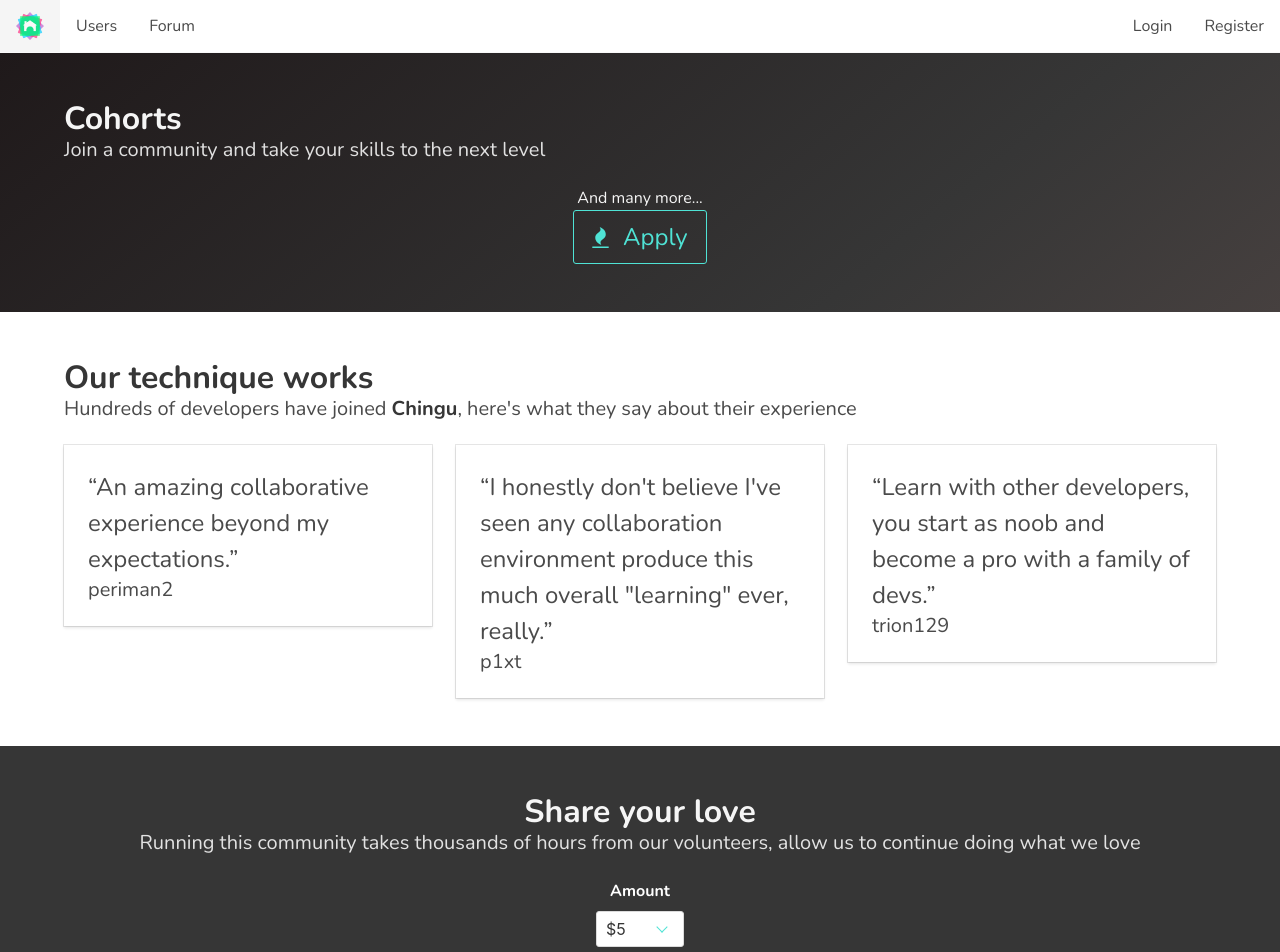
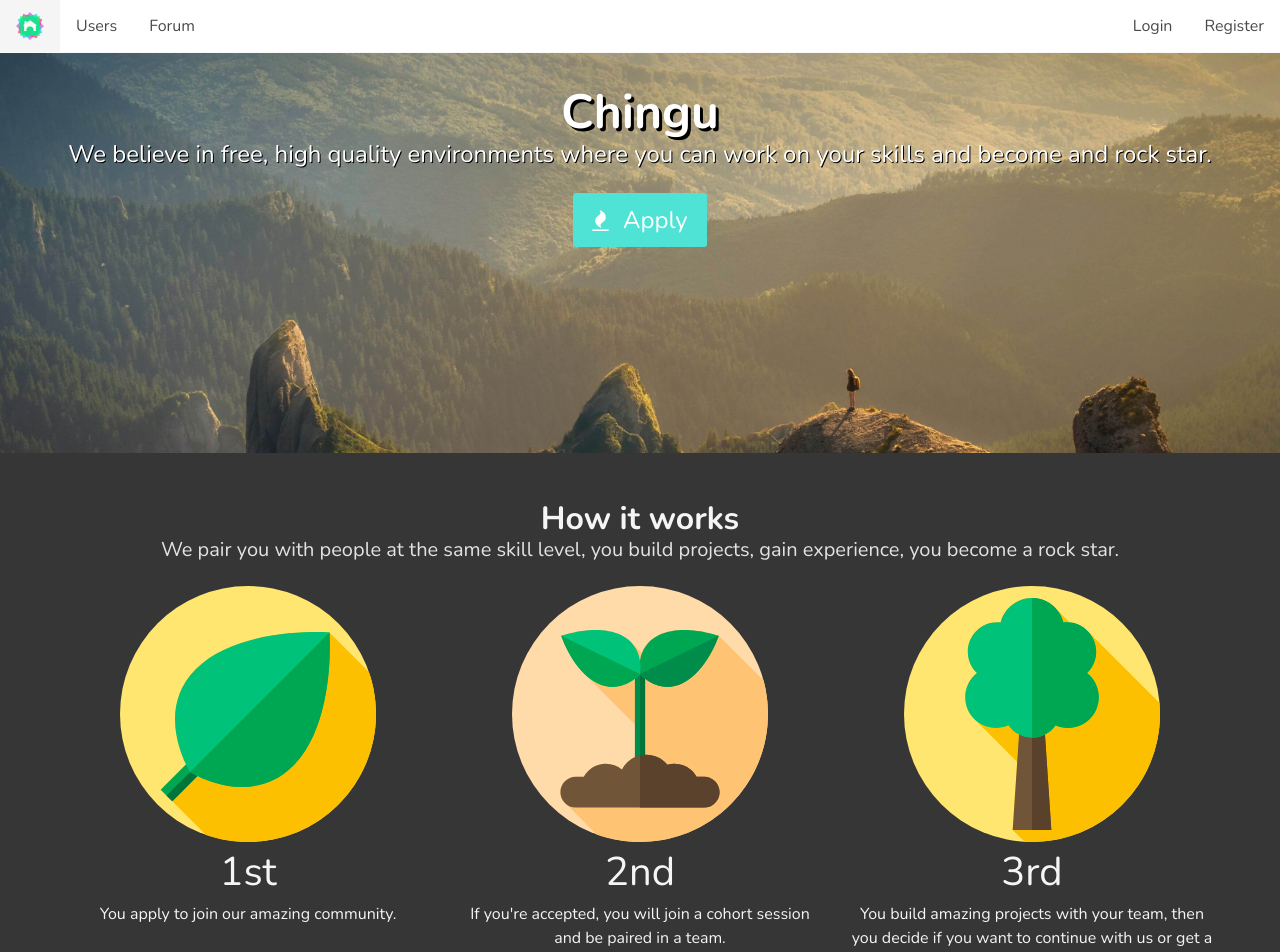
Before and after one commit to Chingu-cohorts/ChinguDevelopersNetwork, a Vue app in the folder client/: page / in a window 1280 px wide. Shown: the top 952 px of the page. Built offline with nearby package versions, Linux system fonts and the light colour scheme.

Commit message:
Redesign home page

```diff
--- a/client/src/components/Home.vue
+++ b/client/src/components/Home.vue
@@ -1,32 +1,59 @@
 <template>
   <div class="home">
-    <section class="hero is-dark is-bold banner">
+    <section class="banner">
+      <div class="container has-text-centered">
+
+        <h1 class="title is-size-1">Chingu</h1>
+        <p class="subtitle is-size-4">We believe in free, high quality environments where you can work on your skills and become and rock star.</p>
+
+        <div class="block">
+          <a class="button is-primary is-large" style="color: #fff;">
+            <span class="icon">
+              <i class="fa fa-fire"></i>
+            </span>
+            <span>Apply</span>
+          </a>
+        </div>
+
+      </div> <!-- container -->
+    </section>
+
+    <section class="hero is-dark">
       <div class="hero-body">
-        <div class="container">
-          <h1 class="title">Cohorts</h1>
-          <h2 class="subtitle">Join a community and take your skills to the next level</h2>
+        <div class="container has-text-centered">
+          <h1 class="title">How it works</h1>
+          <p class="subtitle">We pair you with people at the same skill level, you build projects, gain experience, you become a rock star.</p>
 
-          <h3 class="has-text-centered">And many more...</h3>
+          <div class="columns">
 
-          <div class="block has-text-centered">
-            <a class="button is-primary is-outlined is-large">
-              <span class="icon">
-                <i class="fa fa-fire"></i>
-              </span>
-              <span>Apply</span>
-            </a>
-          </div>
+            <div class="column is-one-third contains-icon">
+              <img src="/static/images/icons/svg/leaf.svg" onerror="/static/images/icons/png/leaf.png">
+              <h2 class="is-size-2">1st</h2>
+              <p>You apply to join our amazing community.</p>
+            </div> <!-- column -->
 
-        </div>
-      </div>
+            <div class="column is-one-third contains-icon">
+              <img src="/static/images/icons/svg/leaves.svg" onerror="/static/images/icons/png/leaves.png">
+              <h2 class="is-size-2">2nd</h2>
+              <p>If you're accepted, you will join a cohort session and be paired in a team.</p>
+            </div> <!-- column -->
+
+            <div class="column is-one-third contains-icon">
+              <img src="/static/images/icons/svg/tree.svg" onerror="/static/images/icons/png/tree.png">
+              <h2 class="is-size-2">3rd</h2>
+              <p>You build amazing projects with your team, then you decide if you want to continue with us or get a job (even both at the same time!)</p>
+            </div> <!-- column -->
+
+          </div> <!-- columns -->
+
+        </div> <!-- container -->
+      </div> <!-- hero-body -->
     </section>
 
     <section class="section">
       <div class="container">
-        <h1 class="title">Our technique works</h1>
-        <h2 class="subtitle">
-          Hundreds of developers have joined <strong>Chingu</strong>, here's what they say about their experience
-        </h2>
+        <h2 class="title">Battle-tested method</h2>
+        <p class="subtitle">Thousands of developers have joined our community, hundreds have gotten jobs, here's what they say about their experience:</p>
 
         <div class="columns">
 
@@ -69,15 +96,16 @@
             </div>
           </div>
 
-        </div>
-      </div>
+        </div> <!-- columns -->
+
+      </div> <!-- container -->
     </section>
 
     <section class="hero is-dark">
       <div class="hero-body">
         <div class="container has-text-centered">
-          <h1 class="title">Share your love</h1>
-          <h2 class="subtitle">Running this community takes thousands of hours from our volunteers, allow us to continue doing what we love</h2>
+          <h2 class="title">Share your love</h2>
+          <p class="subtitle">Running this community takes thousands of hours from our volunteers, allow us to continue doing what we love</p>
 
           <div class="field">
             <label class="label">Amount</label>
@@ -130,8 +158,34 @@
 }
 
 .banner {
-  background: url(/static/images/home.png) no-repeat center center fixed;
+  color: #fff;
+  background-color: #000;
+  background: url(/static/images/home.jpg) no-repeat center center fixed;
   background-size: cover;
-  height: 100%;
+  height: 50vh;
+}
+
+.banner .title,
+.banner .subtitle {
+  color: #fff;
+}
+
+.banner .title {
+  text-shadow: 3px 3px #000;
+}
+
+.banner .subtitle {
+  text-shadow: 1px 1px #000;
+}
+
+.banner .container {
+  padding-top: 2rem;
+}
+
+.contains-icon img {
+  display: block;
+  margin: 0 auto;
+  width: 256px;
+  height: 256px;
 }
 </style>
```
